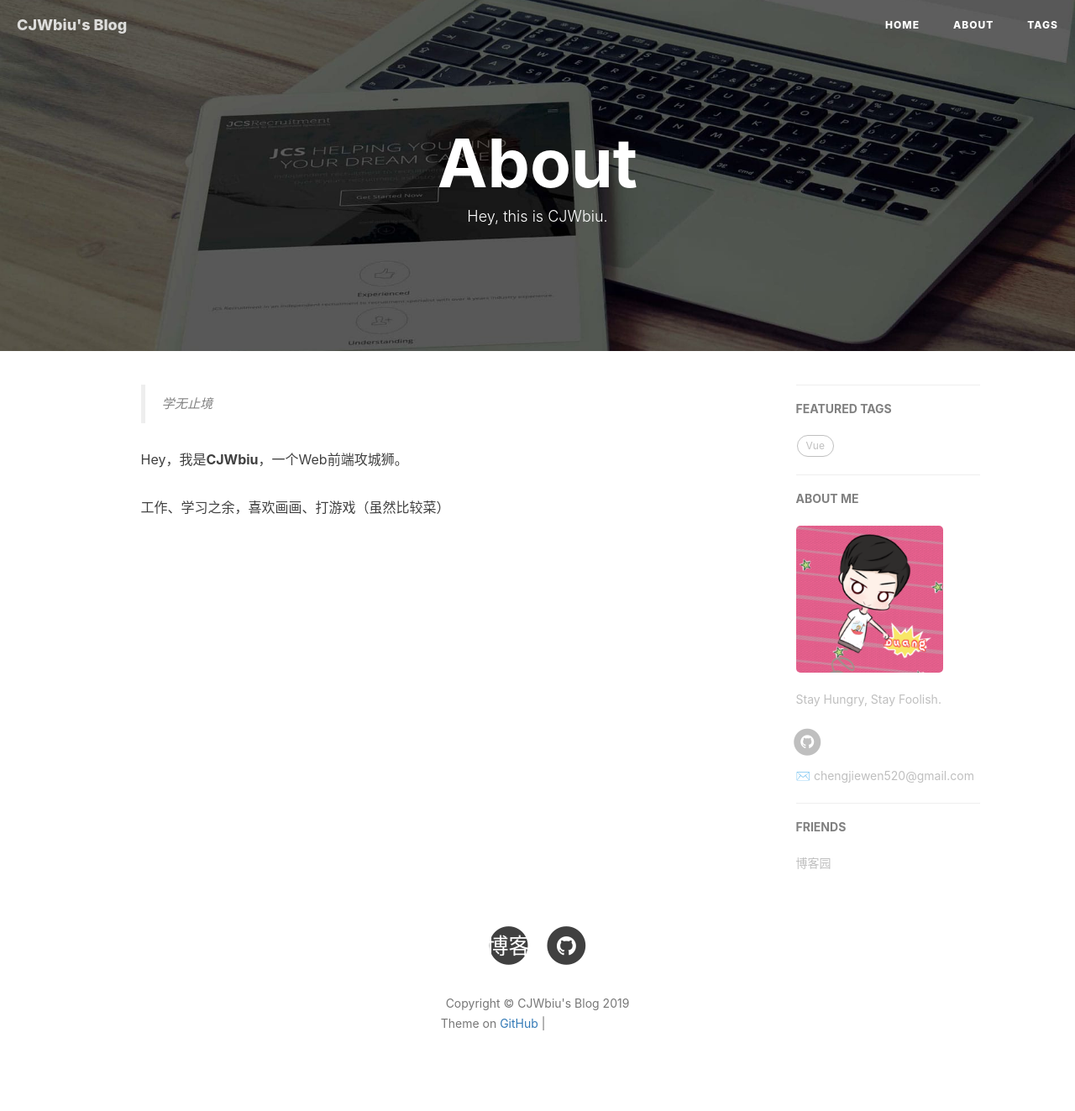
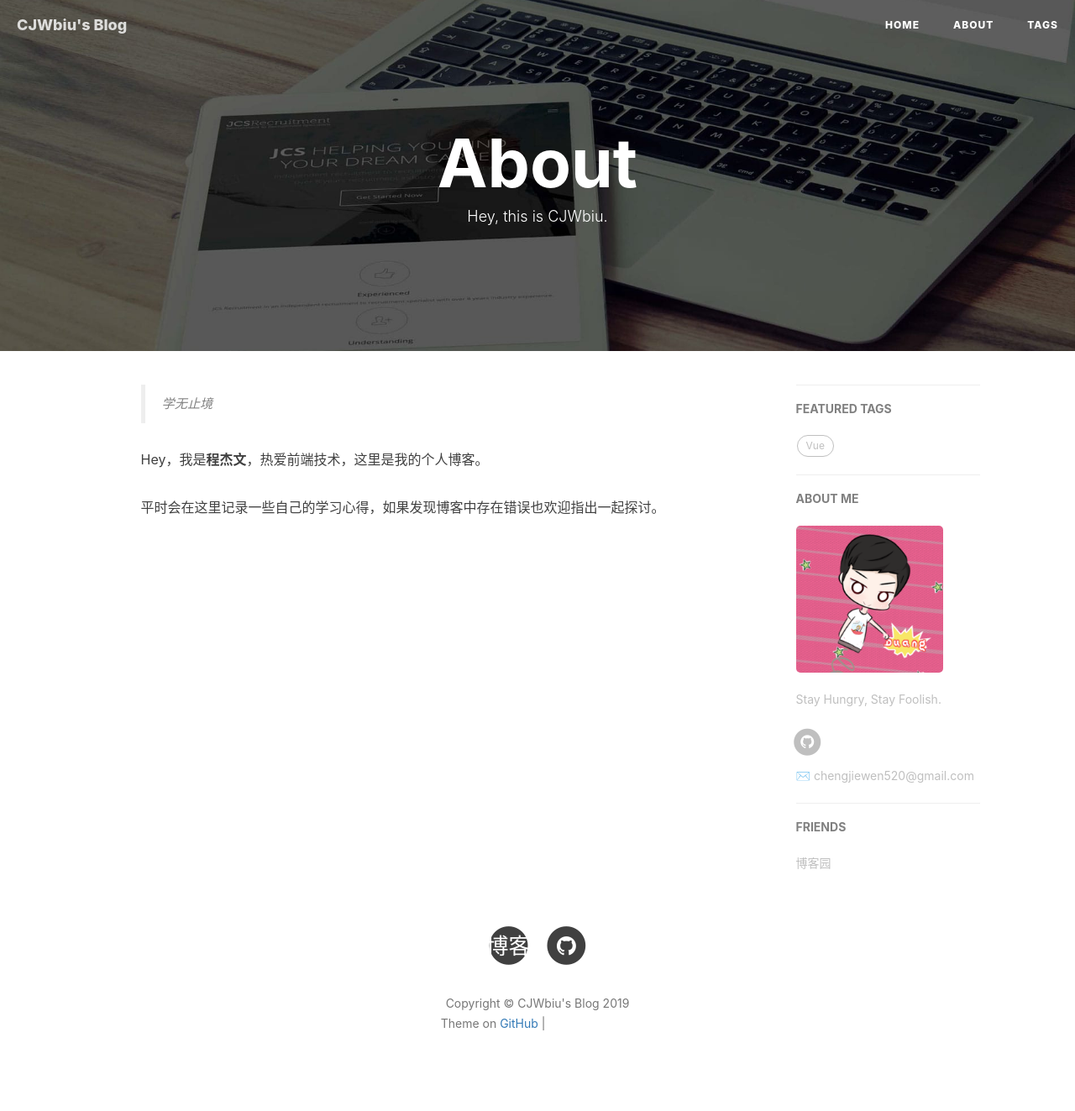
Before and after one commit to CJWbiu/CJWbiu.github.io, a Jekyll site: the page built from about.html, in a window 1280 px wide. Shown: the whole page at 84% size. Built offline with Jekyll 4.4.1, drawn with Linux system fonts in a browser that asks for light colours; nearby versions of some CDN libraries; comment, search, counter and statistics services are not loaded; grey boxes are pictures that could not be loaded.

Commit message:
修改文案

```diff
--- a/about.html
+++ b/about.html
@@ -17,9 +17,9 @@ header-img: "img/post-bg-rwd.jpg"
     <!--copied from markdown -->
     <blockquote><p>学无止境</p></blockquote>
 
-    <p>Hey，我是<strong>CJWbiu</strong>，一个Web前端攻城狮。</p>
+    <p>Hey，我是<strong>程杰文</strong>，热爱前端技术，这里是我的个人博客。</p>
 
-    <p>工作、学习之余，喜欢画画、打游戏（虽然比较菜）</p>
+    <p>平时会在这里记录一些自己的学习心得，如果发现博客中存在错误也欢迎指出一起探讨。</p>
 
 </div>
 
```
Also changed, not shown: img/apple-touch-icon.png.
